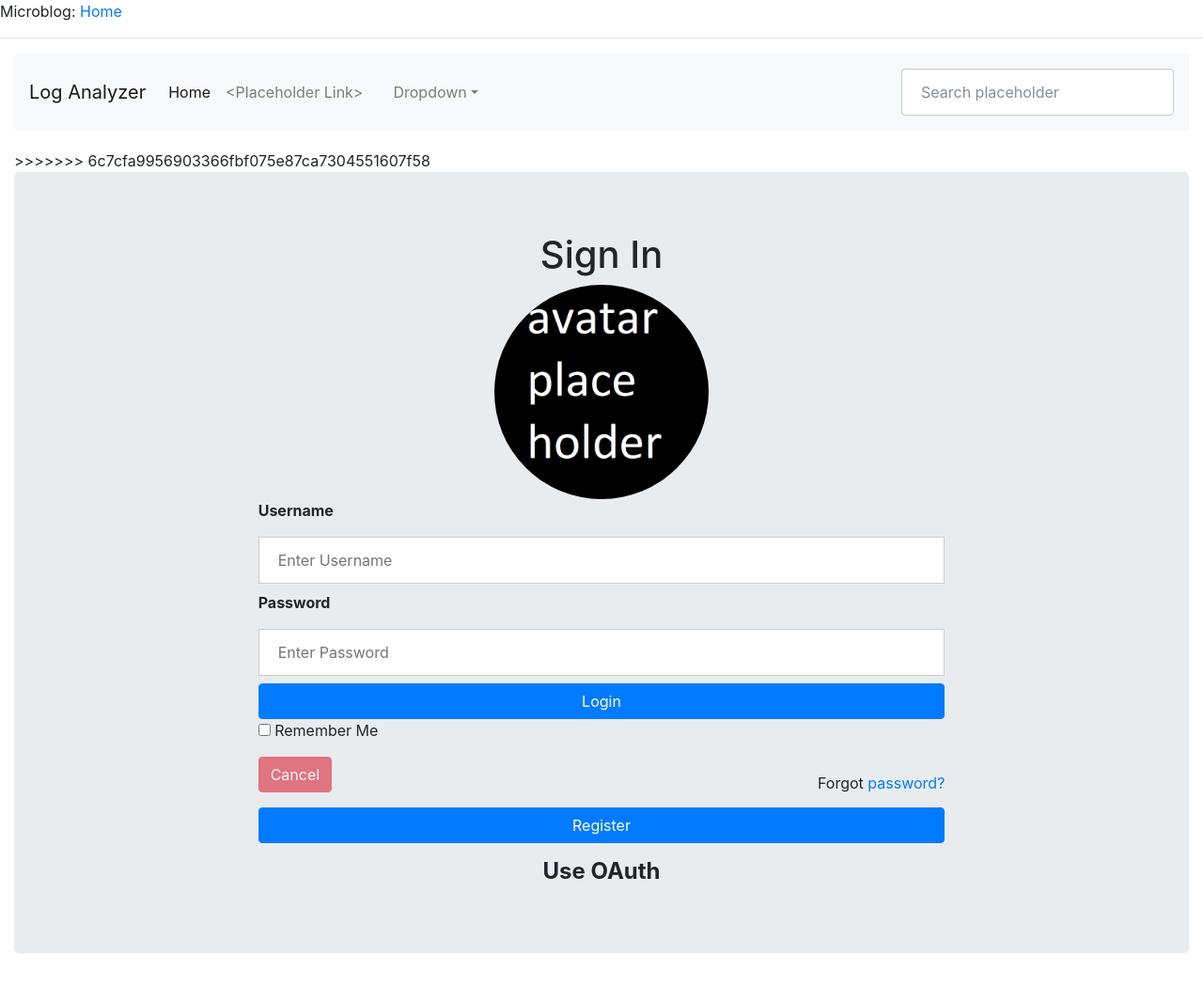
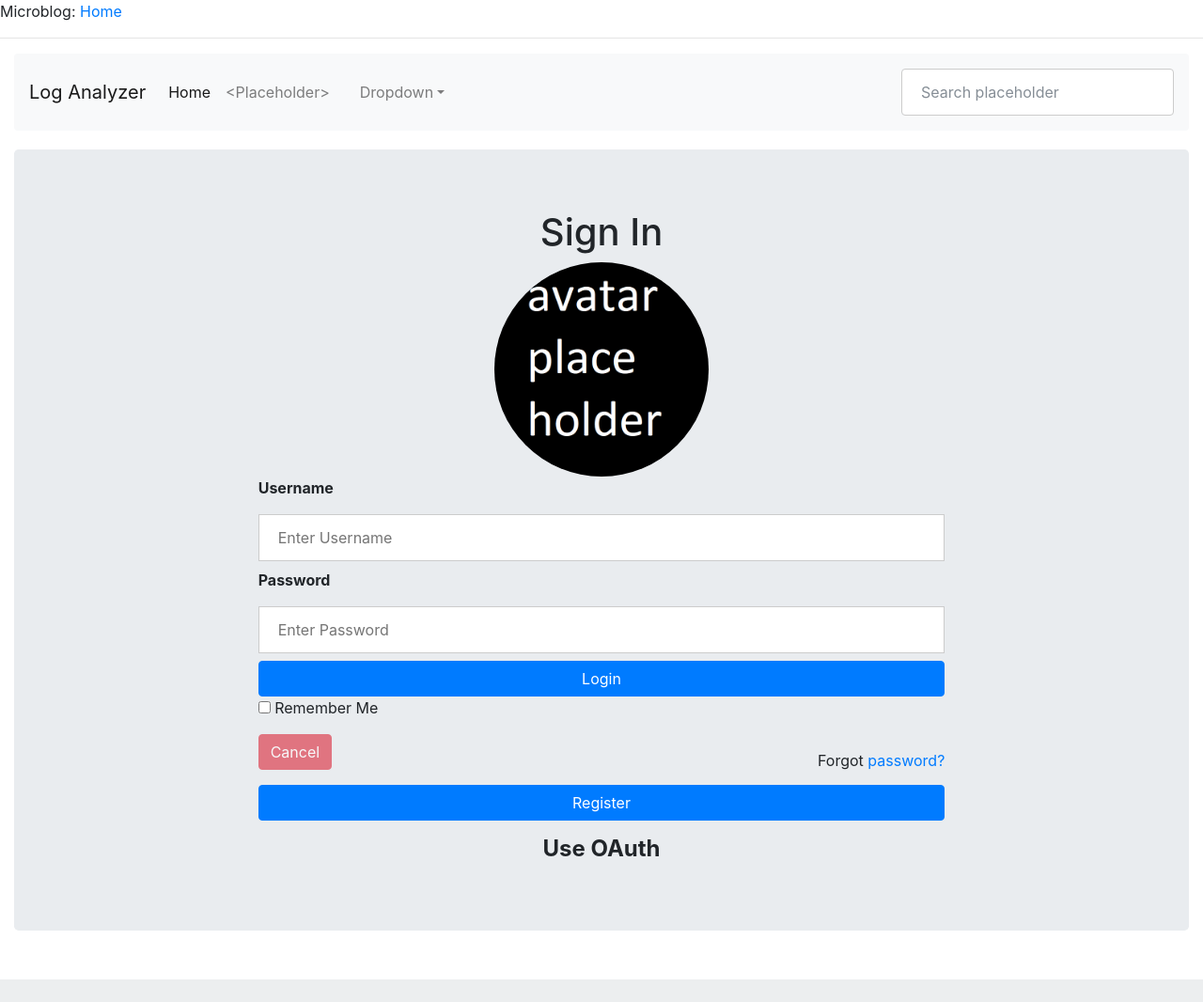
Before and after one commit to EeYiengZheng/LogAnalyzer, a Flask app: a page that uses flaskfrontend/app/templates/base.html in a window 1280 px wide. Shown: the whole page at 94% size. After the commit the page ends 1042 px from the top, so only its background shows below. Run offline with Flask 2, Linux system fonts and the light colour scheme; some libraries are stand-ins or nearby versions.

Commit message:
random commit

```diff
--- a/flaskfrontend/app/forms.py
+++ b/flaskfrontend/app/forms.py
@@ -11,10 +11,9 @@ from wtforms.validators import DataRequired, Length, EqualTo
 class LoginForm(FlaskForm):
     openid = StringField('openid', validators=[DataRequired()])
     remember_me = BooleanField('remember_me', default=False)
-"""
+
 class UploadForm(Form):
     file = FileField()
-"""
 
 class EditForm(FlaskForm):
     nickname = StringField('nickname', validators=[DataRequired()])
--- a/flaskfrontend/app/templates/base.html
+++ b/flaskfrontend/app/templates/base.html
@@ -74,7 +74,7 @@
                     <a class="nav-link" href="{{ url_for('index') }}">Home<span class="sr-only">(current)</span></a>
                 </li>
                 <li class="nav-item">
-                    <a class="nav-link" href="#">&lt;Placeholder Link&gt;</a>
+                   <a class="nav-link" href="#">&lt;Placeholder&gt;</a>
                 </li>
                 <li class="nav-item">
                     {% if g.user.is_authenticated %}
@@ -100,7 +100,6 @@
             </form>
         </div>
     </nav>
->>>>>>> 6c7cfa9956903366fbf075e87ca7304551607f58
     {% with messages = get_flashed_messages() %}
         {% if messages %}
             <ul>
```
Also changed, not shown: flaskfrontend/app/templates/index.html (+2 -10 lines), flaskfrontend/app/views.py (+2 -5 lines), 2 other files.
